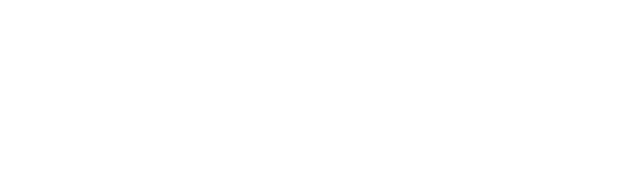
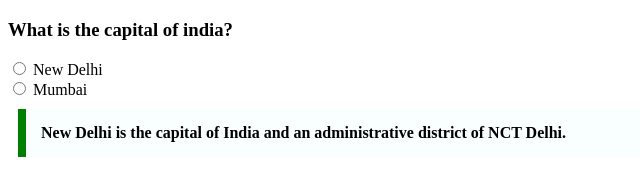
Before and after one commit to acciojob/trivia-yashuOP16, a website: page main.html in a window 1280 px wide. Shown: the whole page, without its empty margins (0-640 px from the left). Drawn offline with Linux system fonts and the light colour scheme.

Commit message:
created a submission

```diff
--- a/main.html
+++ b/main.html
@@ -7,7 +7,29 @@
 </head>
 
 <body>
-	<!-- the entire body must be written by student -->
+	<h3>What is the capital of india?</h3>
+
+	<!-- options -->
+	<input type="radio" name="capital" id="delhi">
+	<label for="delhi">New Delhi</label>
+	<br>
+
+	<input type="radio" name="capital" id="mumbai">
+	<label for="mumbai">Mumbai</label>
+
+	<blockquote style="
+            max-width: 600px;
+            margin: 10px;
+            padding: 15px;
+            border-left: 8px solid green;
+            background-color: #f8fffe;
+            font-weight: bold;">
+
+		New Delhi is the capital of India and an administrative district of NCT Delhi.
+		<br>
+	</blockquote>
+
+
     <script type="text/javascript" src="./script.js">
 </script>
 
```
